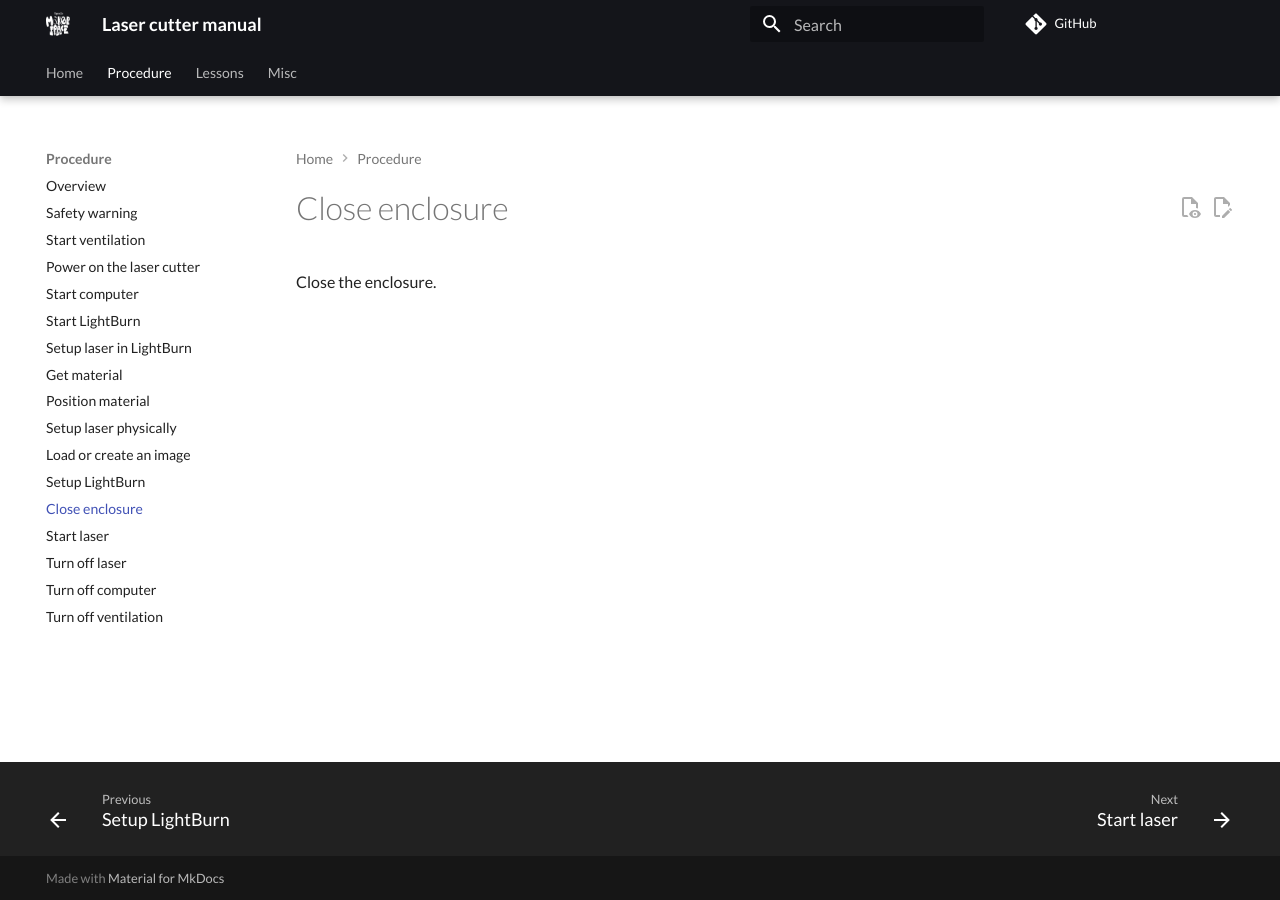
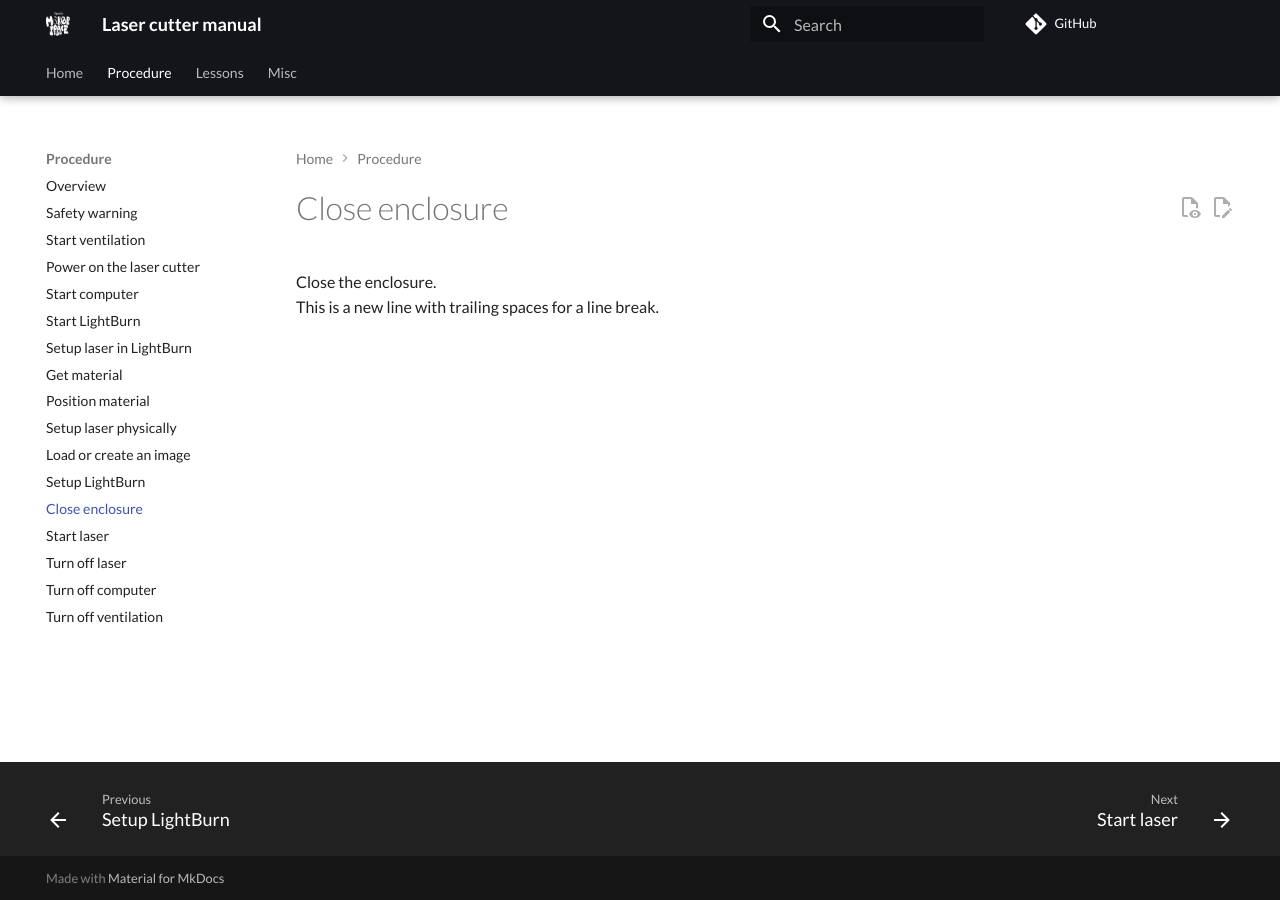
Before and after one commit to uppsala-makerspace/laser_cutter_guide, an MkDocs documentation site: the page built from docs/steps/close_enclosure.md, in a window 1280 px wide. Built offline with MkDocs 1.6.1 and Material for MkDocs 9.7.7, drawn with Linux system fonts in a browser that asks for light colours; comment, search, counter and statistics services are not loaded.

Commit message:
Update close_enclosure.md

```diff
--- a/docs/steps/close_enclosure.md
+++ b/docs/steps/close_enclosure.md
@@ -9,3 +9,4 @@ tags:
 # Close enclosure
 
 Close the enclosure.
+This is a new line with trailing spaces for a line break.
```
